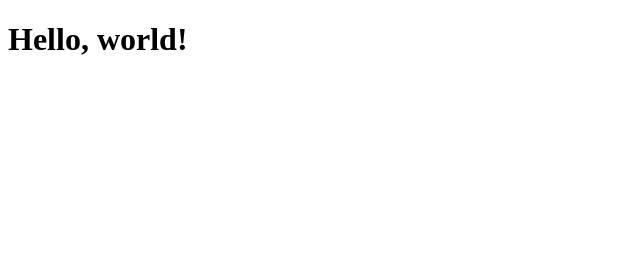
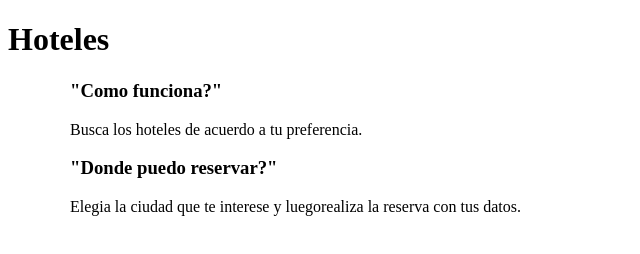
Before and after one commit to HustavoJhon/guia-hoteles, a website: page index.html in a window 1280 px wide. Shown: the whole page, without its empty margins (0-640 px from the left). Drawn offline with nearby package versions, Linux system fonts and the light colour scheme.

Commit message:
modificamos html para usar flex

```diff
--- a/index.html
+++ b/index.html
@@ -6,19 +6,40 @@
     <meta name="viewport" content="width=device-width, initial-scale=1">
 
     <!-- Bootstrap CSS -->
-    <link href="node_modules/bootstrap/dist/css/bootstrap-grid.min.css" rel="stylesheet" integrity="sha384-1BmE4kWBq78iYhFldvKuhfTAU6auU8tT94WrHftjDbrCEXSU1oBoqyl2QvZ6jIW3" crossorigin="anonymous">
+    <link href="node_modules/bootstrap/dist/css/bootstrap-grid.min.css" rel="stylesheet">
 
-    <title>Hello, world!</title>
+    <title>Guia Hoteles</title>
   </head>
   <body>
-    <h1>Hello, world!</h1>
 
-    <!-- Optional JavaScript; choose one of the two! -->
-    <!-- Option 1: Bootstrap Bundle with Popper -->
+    <div class="jumbotron">
+      <h1>Hoteles</h1>
+    </div>
+
+    <div class="container">
+      <div class="d-flez">
+        <div class="col-5m-4">
+          <p>
+            <h3>"Como funciona?"</h3>
+            <p>Busca los hoteles de acuerdo a tu preferencia.</p>
+          </p>
+        </div>
+      </div>
+      <div class="col-5m-4">
+        <p>
+          <h3>"Donde puedo reservar?"</h3>
+          <p>Elegia la ciudad que te interese y luegorealiza la reserva con tus datos.</p>
+        </p>
+      </div>
+    </div>
+
+    <!-- *******************************NODE******************************** -->
+    <!-- Optional JavaScript -->
+    <!-- Jquery JS-->
     <script src="node_modules/jquery/dist/jquery.min.js"></script>
-    <!-- Option 2: Separate Popper and Bootstrap JS -->
+    <!-- Popper JS-->
     <script src="node_modules/popper.js/dist/popper.min.js"></script>
-    <!-- Bootstrap -->
+    <!-- Bootstrap JS -->
     <script src="node_modules/bootstrap/dist/js/bootstrap.min.js"></script>
   </body>
 </html>
```
